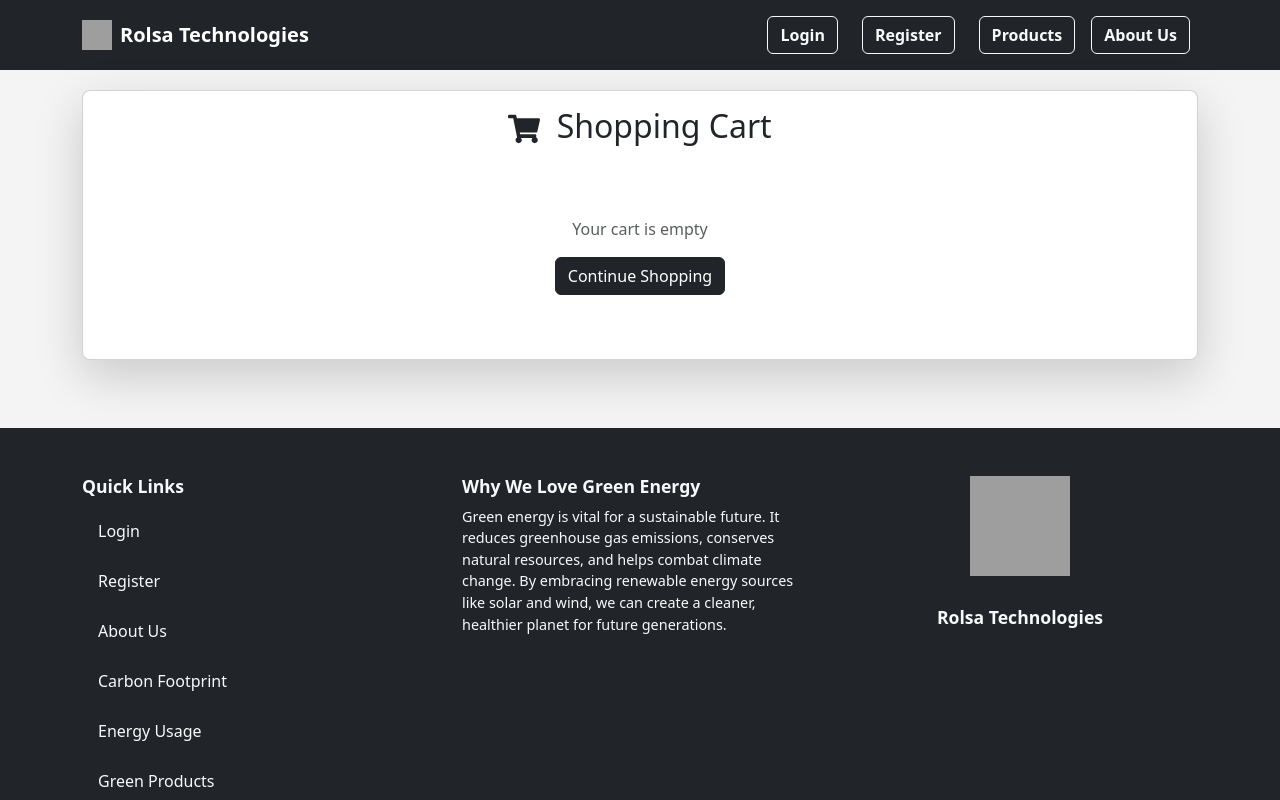
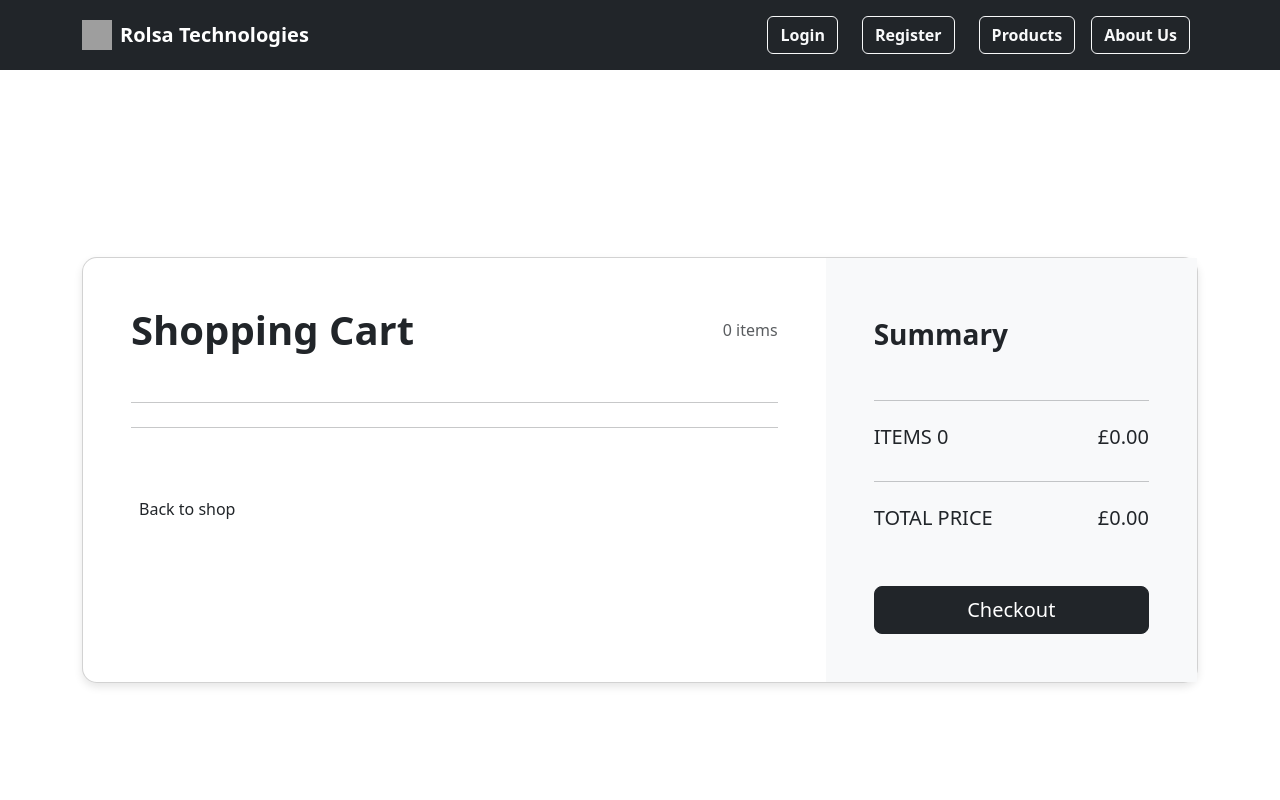
Before and after one commit to SkibidiToilet1987/Green-Energy, a React (Vite) app in the folder frontend/: page /cart in a window 1280 px wide. Shown: the top 800 px of the page. Built offline with nearby package versions, Linux system fonts and the light colour scheme; grey boxes are pictures that could not be loaded.

Commit message:
Error #3-4-5

```diff
--- a/frontend/src/routes/cart/cart.jsx
+++ b/frontend/src/routes/cart/cart.jsx
@@ -2,13 +2,12 @@ import React, { useState, useContext } from 'react';
 import { CartContext } from '../../context/CartContext';
 import MainNavigation from '../../components/mainnavigation';
 import MainFooter from '../../components/MainFooter';
-import { Card, Button, Row, Col, Container, Modal } from 'react-bootstrap';
-import { FaTrash, FaShoppingCart, FaCheck } from 'react-icons/fa';
+import { Button, Container, Modal, Row, Col, Image, Form, Card } from 'react-bootstrap';
 import { useNavigate } from 'react-router-dom';
 import axios from 'axios';
 
 const Cart = () => {
-  const { cart, removeFromCart, updateQuantity } = useContext(CartContext);
+  const { cart, removeFromCart, updateCartItemQuantity } = useContext(CartContext);
   const [showConfirmModal, setShowConfirmModal] = useState(false);
   const [itemToRemove, setItemToRemove] = useState(null);
   const navigate = useNavigate();
@@ -25,9 +24,16 @@ const Cart = () => {
   // Confirm remove action
   const confirmRemove = () => {
     if (itemToRemove) {
-      removeFromCart(itemToRemove._id);
+      removeFromCart(itemToRemove._id); // Call the remove function from CartContext
       setShowConfirmModal(false);
       setItemToRemove(null);
+    }
+  };
+
+  // Update quantity
+  const handleQuantityChange = (productId, newQuantity) => {
+    if (newQuantity > 0) {
+      updateCartItemQuantity(productId, newQuantity); // Call the update function from CartContext
     }
   };
 
@@ -37,7 +43,6 @@ const Cart = () => {
       cartItems: cart.map((item) => ({
         productId: item._id,
         name: item.name,
-        description: item.description,
         price: item.price,
         image: item.image,
         quantity: item.quantity,
@@ -59,117 +64,103 @@ const Cart = () => {
   };
 
   return (
-    <div style={{ display: 'flex', flexDirection: 'column', minHeight: '100vh', backgroundColor: '#f4f4f4' }}>
+    <section className="h-100 h-custom" style={{ backgroundColor: '#ffffff' }}>
       <MainNavigation />
+      <Container className="py-5 h-100">
+        <div className="row d-flex justify-content-center align-items-center h-100">
+          <div className="col-12">
+            <Card className="card-registration card-registration-2" style={{ borderRadius: '15px' }}>
+              <Card.Body className="p-0">
+                <Row className="g-0">
+                  <Col lg={8} className="p-5">
+                    <div className="d-flex justify-content-between align-items-center mb-5">
+                      <h1 className="fw-bold mb-0">Shopping Cart</h1>
+                      <h6 className="mb-0 text-muted">{cart.length} items</h6>
+                    </div>
+                    <hr className="my-4" />
 
-      <div style={{ flex: '1', padding: '20px' }}>
-        <Container>
-          <Card className="shadow-lg rounded-3">
-            <Card.Body>
-              <h2 className="text-center mb-4">
-                <FaShoppingCart className="me-2" /> Shopping Cart
-              </h2>
-
-              {cart.length === 0 ? (
-                <div className="text-center py-5">
-                  <p className="text-muted">Your cart is empty</p>
-                  <Button href="/products" variant="dark" className="btn-rounded">
-                    Continue Shopping
-                  </Button>
+                    {cart.map((product) => (
+                      <div key={product._id} className="row mb-4 d-flex justify-content-between align-items-center">
+                        <div className="col-md-2 col-lg-2 col-xl-2">
+                          <Image
+                            src={product.image || 'https://via.placeholder.com/300x200'}
+                            className="img-fluid rounded-3"
+                            alt={product.name}
+                          />
                         </div>
-              ) : (
-                <>
-                  <Row className="g-4 mb-4">
-                    {cart.map((product) => (
-                      <Col md={6} lg={4} key={product._id}>
-                        <Card className="product-card h-100 hover-shadow">
-                          <Card.Img
-                            variant="top"
-                            src={product.image || 'https://via.placeholder.com/300x200'}
-                            className="product-image"
-                            style={{ height: '200px', objectFit: 'cover' }}
-                          />
-                          <Card.Body>
-                            <Card.Title>{product.name}</Card.Title>
-                            <Card.Text>{product.description}</Card.Text>
-                            <div className="d-flex justify-content-between align-items-center mb-3">
-                              <Card.Text className="text-muted mb-0">
-                                £{product.price.toFixed(2)} × {product.quantity}
-                              </Card.Text>
-                              <div className="d-flex align-items-center">
+                        <div className="col-md-3 col-lg-3 col-xl-3">
+                          <h6 className="mb-0">{product.name}</h6>
+                        </div>
+                        <div className="col-md-3 col-lg-3 col-xl-2 d-flex">
                           <Button
-                                  variant="outline-secondary"
-                                  size="sm"
-                                  className="me-2"
-                                  onClick={() => updateQuantity(product._id, 'decrement')}
+                            variant="link"
+                            className="px-2 text-dark text-decoration-none"
+                            onClick={() => handleQuantityChange(product._id, product.quantity - 1)}
                           >
                             -
                           </Button>
-                                <span>{product.quantity}</span>
+                          <Form.Control
+                            min={1}
+                            value={product.quantity}
+                            type="number"
+                            className="form-control form-control-sm mx-2"
+                            onChange={(e) => handleQuantityChange(product._id, parseInt(e.target.value))}
+                          />
                           <Button
-                                  variant="outline-secondary"
-                                  size="sm"
-                                  className="ms-2"
-                                  onClick={() => updateQuantity(product._id, 'increment')}
+                            variant="link"
+                            className="px-2 text-dark text-decoration-none"
+                            onClick={() => handleQuantityChange(product._id, product.quantity + 1)}
                           >
                             +
                           </Button>
                         </div>
+                        <div className="col-md-3 col-lg-2 col-xl-2 offset-lg-1">
+                          <h6 className="mb-0 text-dark">£{(product.price * product.quantity).toFixed(2)}</h6>
                         </div>
+                        <div className="col-md-1 col-lg-1 col-xl-1 text-end">
                           <Button
-                              variant="danger"
-                              className="btn-rounded w-100"
+                            variant="link"
+                            className="text-dark text-decoration-none"
                             onClick={() => handleRemoveConfirmation(product)}
                           >
-                              <FaTrash className="me-2" /> Remove Item
+                            ×
                           </Button>
+                        </div>
+                      </div>
+                    ))}
+                    <hr className="my-4" />
+                    <div className="pt-5">
+                      <h6 className="mb-0">
+                        <a href="/products" className="text-dark text-decoration-none">
+                          <i className="fas fa-long-arrow-alt-left me-2"></i>Back to shop
+                        </a>
+                      </h6>
+                    </div>
+                  </Col>
+                  <Col lg={4} className="bg-light p-5">
+                    <h3 className="fw-bold mb-5 mt-2 pt-1">Summary</h3>
+                    <hr className="my-4" />
+                    <div className="d-flex justify-content-between mb-4">
+                      <h5 className="text-uppercase">Items {cart.length}</h5>
+                      <h5>£{totalPrice.toFixed(2)}</h5>
+                    </div>
+                    <hr className="my-4" />
+                    <div className="d-flex justify-content-between mb-5">
+                      <h5 className="text-uppercase">Total price</h5>
+                      <h5>£{totalPrice.toFixed(2)}</h5>
+                    </div>
+                    <Button variant="dark" onClick={handleCheckout} className="btn-lg w-100">
+                      Checkout
+                    </Button>
+                  </Col>
+                </Row>
               </Card.Body>
             </Card>
-                      </Col>
-                    ))}
-                  </Row>
-
-                  {/* Total and Checkout Section */}
-                  <div className="text-center">
-                    <h4 className="mb-3">
-                      Total: <strong>£{totalPrice.toFixed(2)}</strong>
-                    </h4>
-                    <Button
-                      variant="dark"
-                      size="lg"
-                      className="btn-rounded px-5"
-                      onClick={handleCheckout}
-                    >
-                      <FaCheck className="me-2" /> Confirm & Checkout
-                    </Button>
           </div>
-                </>
-              )}
-            </Card.Body>
-          </Card>
+        </div>
       </Container>
-      </div>
-
-      {/* Confirmation Modal */}
-      <Modal show={showConfirmModal} onHide={() => setShowConfirmModal(false)} centered>
-        <Modal.Header closeButton>
-          <Modal.Title>Confirm Removal</Modal.Title>
-        </Modal.Header>
-        <Modal.Body>
-          Are you sure you want to remove {itemToRemove?.name} from your cart?
-        </Modal.Body>
-        <Modal.Footer>
-          <Button variant="secondary" onClick={() => setShowConfirmModal(false)}>
-            Cancel
-          </Button>
-          <Button variant="danger" onClick={confirmRemove}>
-            Remove
-          </Button>
-        </Modal.Footer>
-      </Modal>
-
       <MainFooter />
-    </div>
+    </section>
   );
 };
 
--- a/frontend/src/routes/products/products.jsx
+++ b/frontend/src/routes/products/products.jsx
@@ -138,12 +138,10 @@ const Products = () => {
             <Col lg={6}>
               <h1 className="display-4 fw-bold mb-3">Sustainable Energy Solutions</h1>
               <p className="lead mb-4">Transform your home and lifestyle with our cutting-edge green energy products.</p>
-              <Button variant="light" size="lg" className="me-2 btn-rounded">Shop Products</Button>
-              <Button variant="outline-light" size="lg" className="btn-rounded">Our Services</Button>
             </Col>
             <Col lg={6} className="d-none d-lg-block">
               <div className="text-center">
-                <FaLeaf className="display-1 animated-icon" />
+                <FaLeaf className="display-1 pulse-animation" /> {/* Added pulse-animation class */}
               </div>
             </Col>
           </Row>
@@ -155,7 +153,6 @@ const Products = () => {
         <Row className="mb-4">
           <Col>
             <h2 className="fw-bold">Green Energy Products</h2>
-            <p className="text-muted">High-quality sustainable solutions for modern living</p>
           </Col>
         </Row>
 
@@ -262,7 +259,7 @@ const Products = () => {
         <Container>
           <Row>
             <Col md={6} className="mb-4 mb-md-0">
-              <div className="featured-card bg-dark text-white p-4 h-100">
+              <div className="featured-card bg-dark text-white p-4 h-100 text-center">
                 <h3 className="border-bottom pb-2">Consultations & Installations</h3>
                 <p>Our certified technicians ensure proper installation and setup of all our green energy products.</p>
                 <p>We also offer free consultations</p>
@@ -270,7 +267,7 @@ const Products = () => {
               </div>
             </Col>
             <Col md={6}>
-              <div className="featured-card bg-dark text-white p-4 h-100">
+              <div className="featured-card bg-dark text-white p-4 h-100 text-center">
                 <h3 className="border-bottom pb-2">Calculate Your Carbon Footprint</h3>
                 <p>Use our carbon footprint calculator to see how much you can reduce your carbon footprint by switching to green energy solutions.</p>
                 <Button variant="light" className="rounded-pill btn-rounded">Try Calculator</Button>
```
Lines whose indentation alone changed are shown as unchanged.
